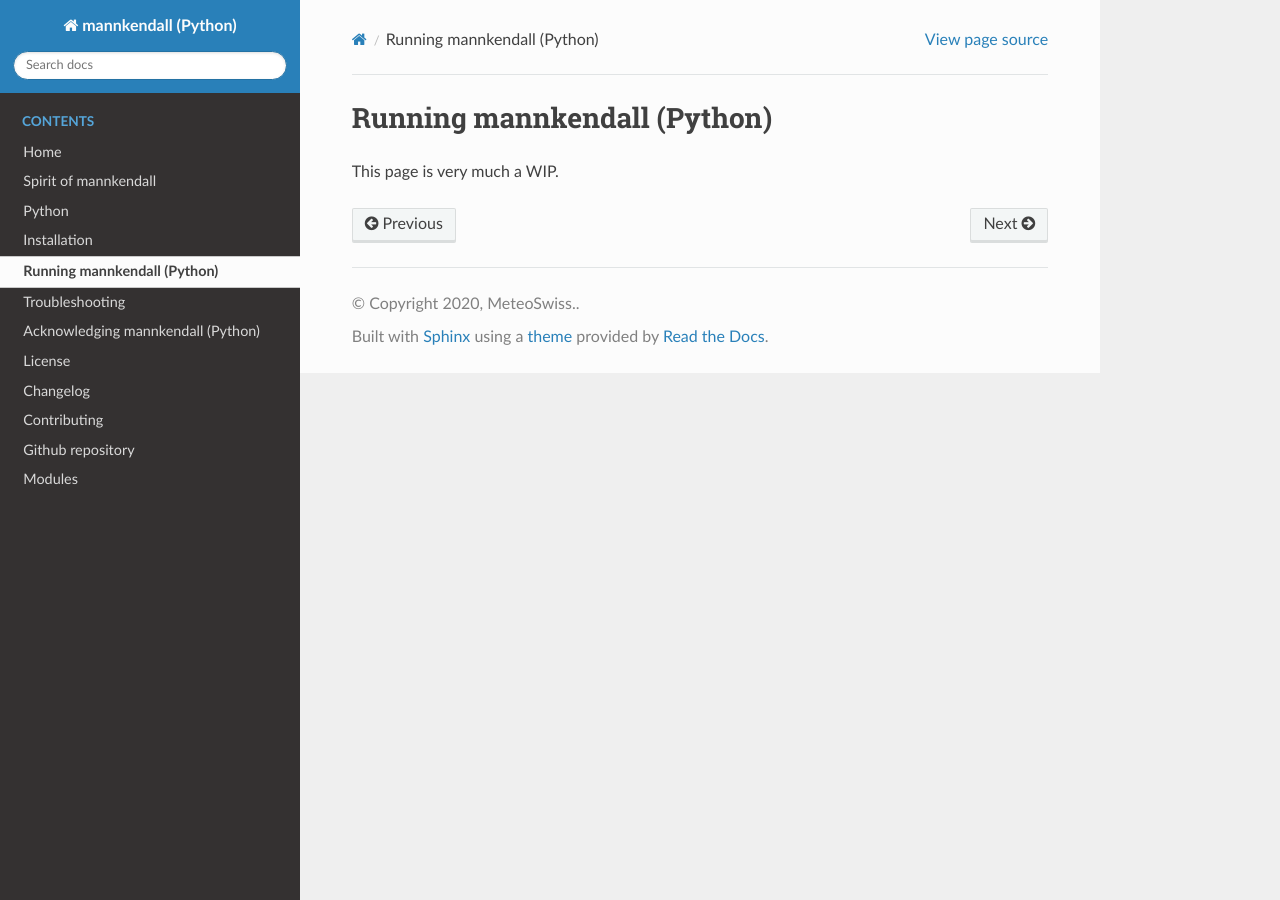
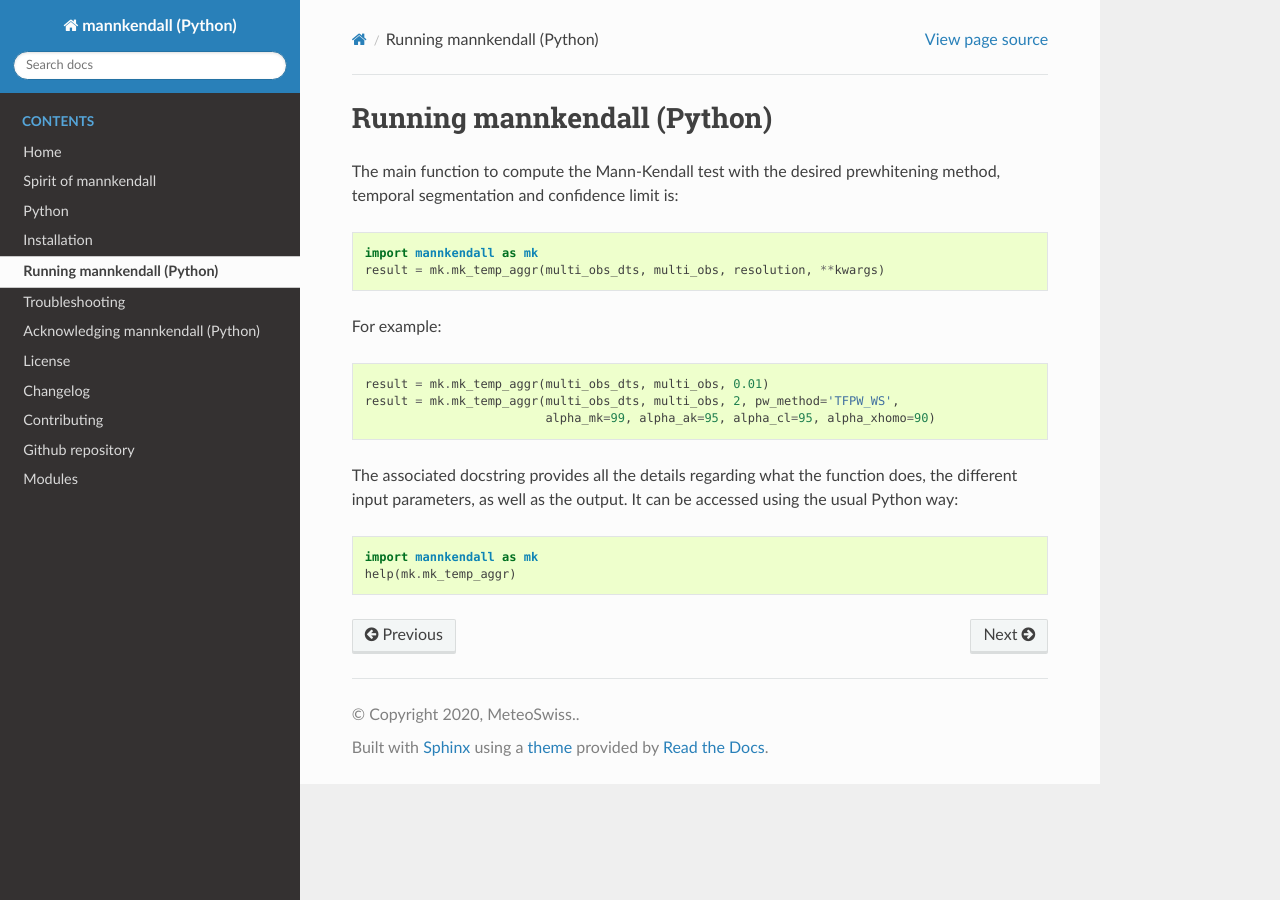
Before and after one commit to mannkendall/Python, a Sphinx documentation site: the page built from docs/source/running.rst, in a window 1280 px wide. Built offline with Sphinx 7.4.7 and the Read the Docs theme 2.0.0, drawn with Linux system fonts in a browser that asks for light colours; pages that are not in the unit, such as notebooks, are missing from menus; the version number could not be read and is left out.

Commit message:
Update running.rst

```diff
--- a/docs/source/running.rst
+++ b/docs/source/running.rst
@@ -3,4 +3,26 @@
 Running |name|
 ==============
 
-This page is very much a WIP.
+The main function to compute the Mann-Kendall test with the desired prewhitening method, temporal
+segmentation and confidence limit is:
+
+.. code-block:: python
+
+     import mannkendall as mk
+     result = mk.mk_temp_aggr(multi_obs_dts, multi_obs, resolution, **kwargs)
+
+For example:
+
+.. code-block:: python
+
+    result = mk.mk_temp_aggr(multi_obs_dts, multi_obs, 0.01)
+    result = mk.mk_temp_aggr(multi_obs_dts, multi_obs, 2, pw_method='TFPW_WS',
+                             alpha_mk=99, alpha_ak=95, alpha_cl=95, alpha_xhomo=90)
+
+The associated docstring provides all the details regarding what the function does, the different
+input parameters, as well as the output. It can be accessed using the usual Python way:
+
+.. code-block:: python
+
+    import mannkendall as mk
+    help(mk.mk_temp_aggr)
```
